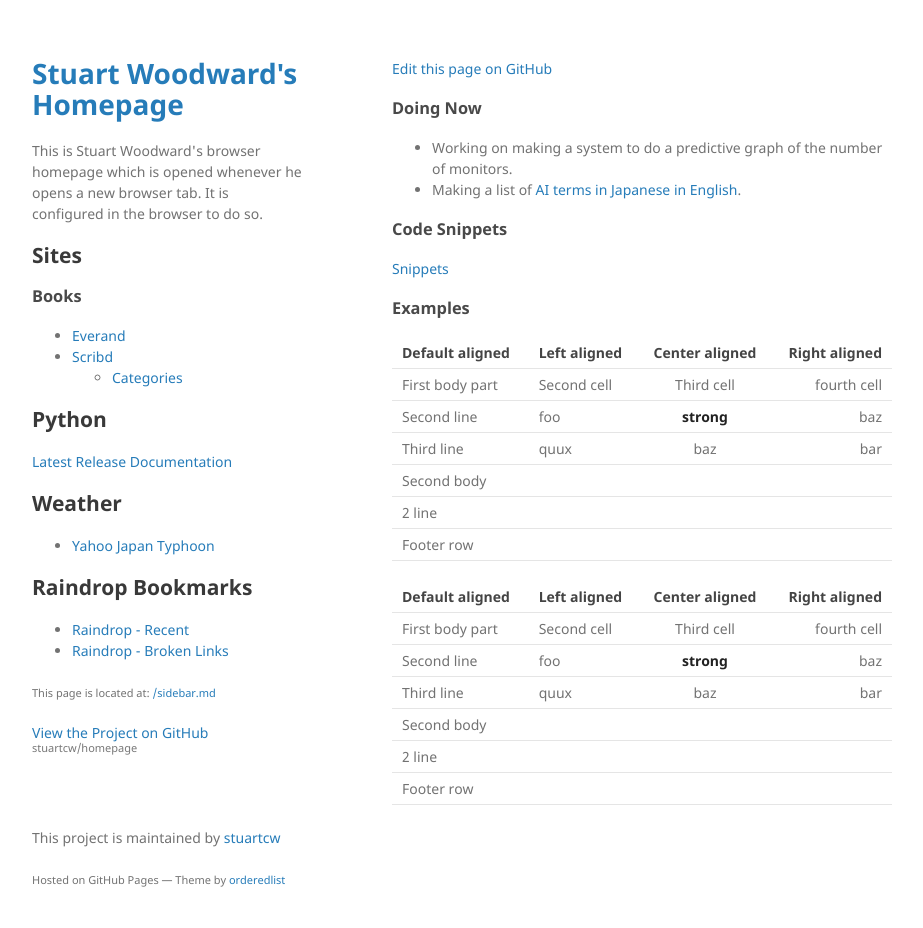
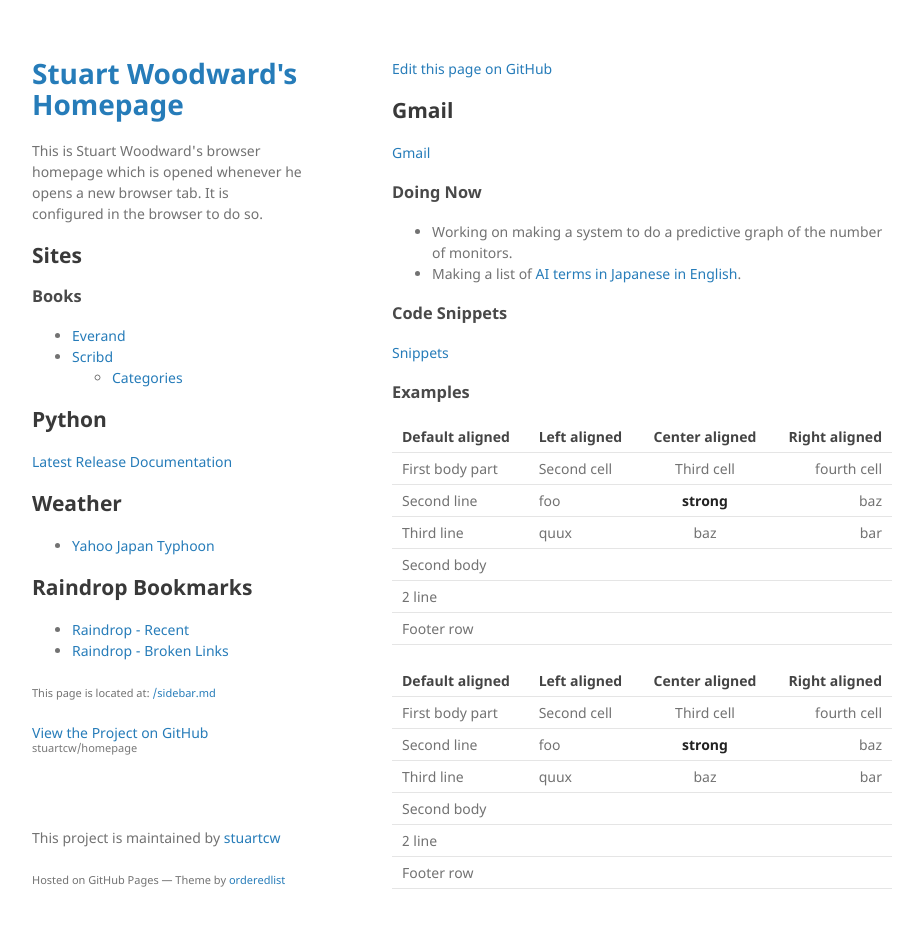
Before and after one commit to stuartcw/homepage, a Jekyll site: the page built from index.md, in a window 1280 px wide and 959 px high. Shown: the top 928 px of the window, without its empty margins (178-1101 px from the left). Built offline with Jekyll 4.4.1, drawn with Linux system fonts in a browser that asks for light colours.

Commit message:
Update index.md to add Gmail

```diff
--- a/index.md
+++ b/index.md
@@ -3,6 +3,10 @@
 title: Stuart's Homepage
 ---
 [Edit this page on GitHub](https://github.com/stuartcw/homepage/edit/master/index.md)
+
+## Gmail
+
+[Gmail](https://mail.google.com/mail/u/0/#inbox)
 
 ### Doing Now
 * Working on making a system to do a predictive graph of the number of monitors.
```
